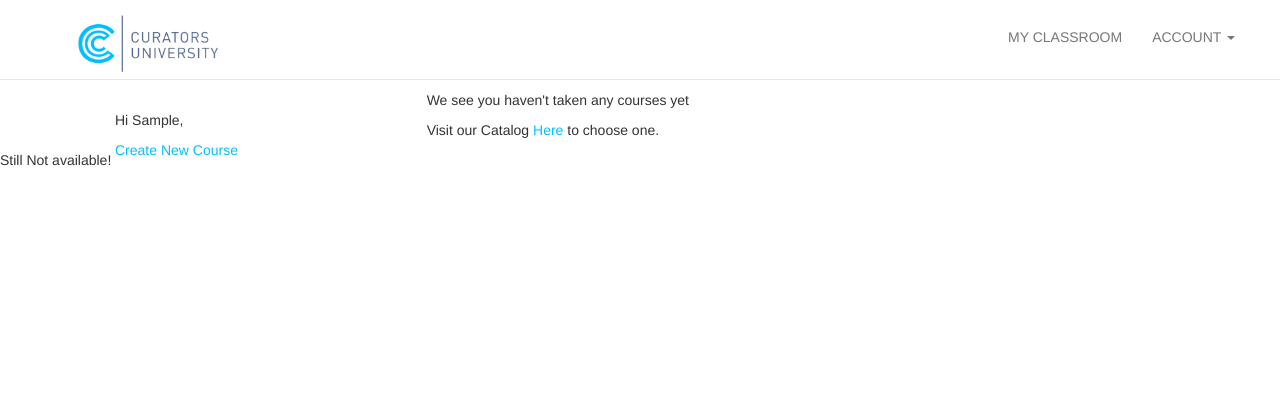
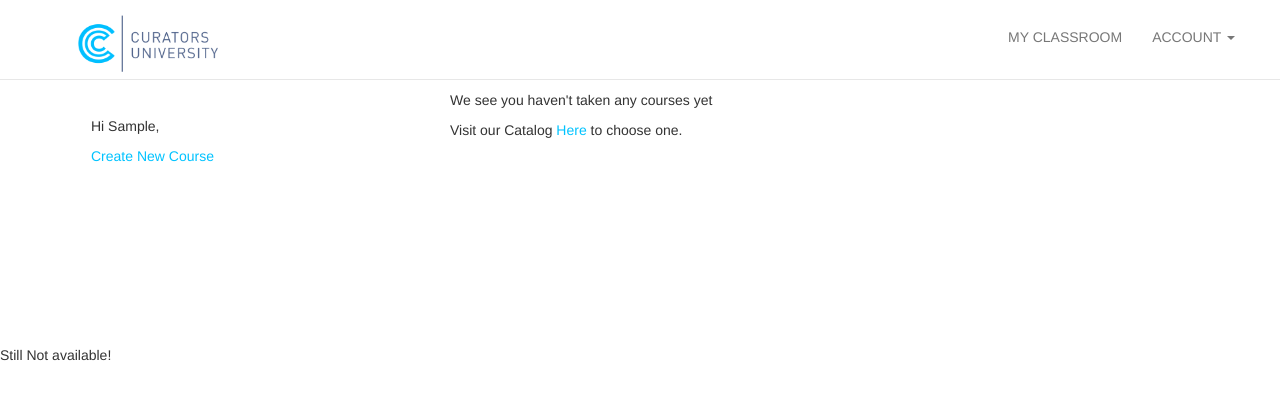
Before and after one commit to dguardio/curatorsu, a Rails app: page /users/1 in a window 1280 px wide. Shown: the top 400 px of the page. Run offline with Rails 7, Linux system fonts and the light colour scheme; the visitor is signed in with stand-in values (Sample User, id 1); data that the repository does not hold is empty; style sheets or scripts are compiled from the project's sources; some libraries are stand-ins or nearby versions.

Commit message:
Add Container class to Views

```diff
--- a/app/assets/stylesheets/application.css.scss
+++ b/app/assets/stylesheets/application.css.scss
@@ -11,7 +11,6 @@
 * file per style scope.
 *
 *= require_tree .
-*= stub active_admin
 
 *= require_self
 */
@@ -90,3 +89,7 @@ a {
   	color: white;
   	border-color: #00C3FF;
 }
+
+.footer {
+	vertical-align: baseline;
+}
--- a/app/assets/stylesheets/courses.css.scss
+++ b/app/assets/stylesheets/courses.css.scss
@@ -4,10 +4,6 @@
 .all-courses .card-content {
 	padding-left: 15px;
 	padding-right: 15px;
-}
-.course-info {
-	padding-right: 15px;
-	padding-left: 30px;
 }
 
 div .course-header {
--- a/app/assets/stylesheets/mods.css.scss
+++ b/app/assets/stylesheets/mods.css.scss
@@ -0,0 +1,13 @@
+
+
+.videos {
+
+}
+
+.audios {
+	display: none;
+}
+
+.notes {
+	display: none;
+}
--- a/app/assets/stylesheets/users.css.scss
+++ b/app/assets/stylesheets/users.css.scss
@@ -35,8 +35,9 @@ div .card {
 }
 
 .user-bar {
-	position: fixed;
-	padding-left: 100px;
+	position: relative;
+	width: 200px;
+	height: 250px;
 }
 
 .user-bar img {
--- a/app/controllers/mods_controller.rb
+++ b/app/controllers/mods_controller.rb
@@ -62,7 +62,7 @@ class ModsController < ApplicationController
     authorize! :destroy, @mod
     @mod.destroy
     respond_to do |format|
-      format.html { redirect_to mods_url, notice: 'Module was successfully destroyed.' }
+      format.html { redirect_to user_course_mods_path, notice: 'Module was successfully destroyed.' }
       format.json { head :no_content }
     end
   end
--- a/app/views/courses/edit.html.erb
+++ b/app/views/courses/edit.html.erb
@@ -1,4 +1,4 @@
-<div class="yielder">
+<div class="yielder container">
 	<h1>Editing course</h1>
 	<%= simple_form_for @course, url: {action: 'update', multipart: true} do |f| %>
 	  <%= f.error_notification %>
--- a/app/views/courses/index.html.erb
+++ b/app/views/courses/index.html.erb
@@ -1,4 +1,4 @@
-<div class="yielder">
+<div class="yielder container">
   <div class="filter col-lg-3">
 
   </div>
--- a/app/views/mods/_sidebar_menu.html.erb
+++ b/app/views/mods/_sidebar_menu.html.erb
@@ -1,5 +1,7 @@
 	<div id="module-name">
-	<% @all.each do |mod|%>
-		<%= link_to mod.name, user_course_mod_path(id: mod.id) %>
+	<% unless @all.nil? %>
+		<% @all.each do |mod|%>
+			<%= link_to mod.name, user_course_mod_path(id: mod.id) %>
+		<% end %>
 	<% end %>
 	</div>
--- a/app/views/mods/show.html.erb
+++ b/app/views/mods/show.html.erb
@@ -1,4 +1,4 @@
-<div class="yielder">
+<div class="yielder container">
 <p id="notice"><%= notice %></p>
 	<div class="col-lg-3" id="module-sections">
 		<%= render 'sidebar_menu' %>
--- a/app/views/users/show.html.erb
+++ b/app/views/users/show.html.erb
@@ -1,37 +1,20 @@
-<div class="yielder">
+<div class="yielder container">
 
 <!-- Here is the User bar to show various options and useful links -->
-	<div class="col-lg-4">
+	<div class="col-lg-4 col-md-4 col-sm-12">
 		<div class="user-bar">
+		  <div class="card">
 		  	<%= image_tag @user.image.thumb.url %><br>
 			<p> Hi <%= @user.first_name %>, </p>
 
 			<% if can? :create, Course %>
 				<%= link_to 'Create New Course', new_user_course_path(user_id: @user.id) %>
 			<% end %>
+		  </div>
 		</div>
 	</div>
 <!-- This Div contains the various courses that a Curator manages or that a User has enrolled for. -->
-	<div class="col-lg-8">
-		<% if @user.role == 'user' %>
-		<div class="row">
-		  <% @user.courses.each do |a| %>
-			<div class="card col-lg-4">
-			    <%= link_to user_course_path(user_id: @user.id, id: a.id) do %>
-			    	<%= image_tag a.image.thumb.url :class => "card-img-top row", :alt => 'Card Image' %>
-				<% end %>
-		        <div class="card-block row">
-		        <%= link_to user_course_path(user_id: @user.id, id: a.id) do %>
-		        	<h4 class="card-title"><strong><%= a.name %></strong></h4>
-				<% end %>
-		          <p class="card-text"> <%= a.description %> </p>
-		          <p class="card-text"><small class="text-muted"> <%= a.timeline %></small></p>
-		        </div>
-			</div>
-		  <% end %>
-		</div>
-		<% end %>
-
+	<div class="col-lg-8 col-md-8 col-sm-12">
 		<div class="row">
 			<% if @user.courses.empty? and @user.role == 'user' %>
 				<p> We see you haven't taken any courses yet </p>
--- a/config/initializers/devise.rb
+++ b/config/initializers/devise.rb
@@ -34,7 +34,7 @@ Devise.setup do |config|
   # session. If you need permissions, you should implement that in a before filter.
   # You can also supply a hash where the value is a boolean determining whether
   # or not authentication should be aborted when the value is not present.
-  # config.authentication_keys = [:email]
+  config.authentication_keys = [:email]
 
   # Configure parameters from the request object used for authentication. Each entry
   # given should be a request method and it will automatically be passed to the
```
Also changed, not shown: app/views/courses/show.html.erb (+8 -8 lines), app/views/mods/_mods_load.html.erb (+12 -10 lines), 2 other files.
